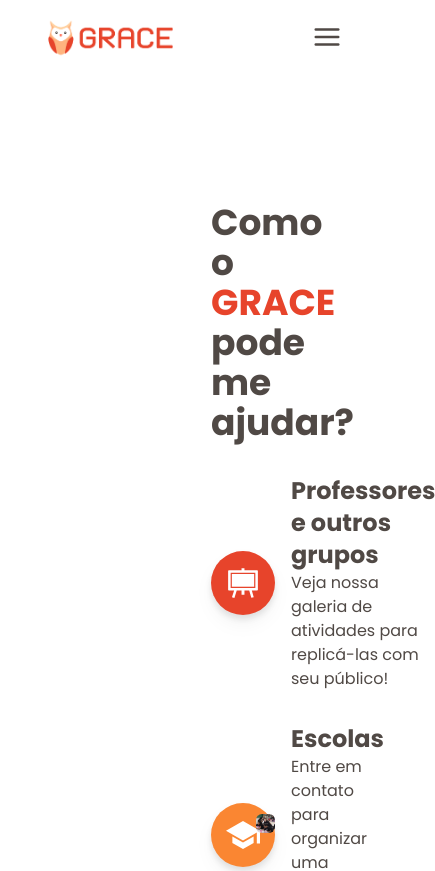
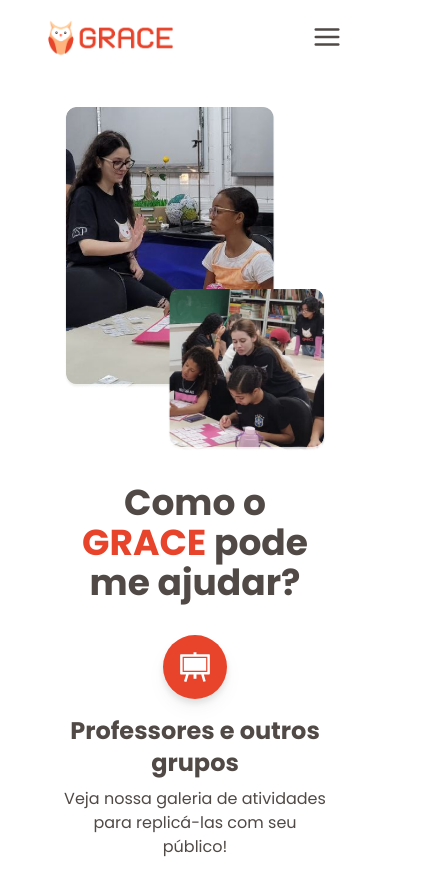
Before and after one commit to petsi-each/Grace-Website, a Next.js app: page / in a window 390 px wide. Shown: the top 871 px of the page, 435 px wide, since content can reach past the window. Built offline with nearby package versions, Linux system fonts and the light colour scheme.

Commit message:
style: add responsiveness

```diff
--- a/src/app/components/ComoGracePodeAjudar.tsx
+++ b/src/app/components/ComoGracePodeAjudar.tsx
@@ -39,20 +39,19 @@
     ]
 
     return (
-        <section className="grid grid-cols-2 gap-8 font-Poppins text-cinzaGrace items-center p-32">
-            <div className="flex flex-col items-center justify-center">
-                <ImageG className="rounded-md z-10 -ml-36" src="/home/grace-ajuda-1.png" width={395} height={526} alt="Membra do GRACE fazendo high five com uma criança" />
-                <ImageG className="rounded-md z-20 -mt-48 -mr-48" src="/home/grace-ajuda-2.png" width={296} height={303} alt="Na frente, membra do GRACE monitorando duas alunas em atividade. Atrás, outra membra auxiliando outras alunas" />
+        <section className="grid grid-cols-1 lg:grid-cols-2 gap-8 font-Poppins text-cinzaGrace items-center p-8 lg:p-32">
+            <div className="flex items-center justify-center mb-18 md:mb-0">
+                <ImageG src="/home/grace-ajuda.png" width={489} height={643} alt="Membras do GRACE interagindo com crianças nas atividades" />
             </div>
             <div>
-                <h2 className="text-4xl font-bold">Como o <span className="text-vermelhoGrace">GRACE</span> pode me ajudar?</h2>
-                <div className="space-y-8 my-8">
+                <h2 className="text-4xl font-bold text-center md:text-left mb-18 md:mb-0">Como o <span className="text-vermelhoGrace">GRACE</span> pode me ajudar?</h2>
+                <div className="space-y-16 my-8 md:space-y-8">
                 {
                     options.map((option, idx) => (
-                        <article className="flex items-center space-x-4" key={idx}>
-                            <span className={`${option.color} drop-shadow-lg rounded-full h-min w-min min-h-16 min-w-16 flex items-center justify-center text-white`}>{option.icon}</span>
+                        <article className="flex  flex-col items-center text-center md:flex-row md:space-x-4 md:text-left" key={idx}>
+                            <span className={`${option.color} drop-shadow-lg rounded-full h-min mb-4 w-min min-h-16 min-w-16 flex items-center justify-center text-white md:mb-0`}>{option.icon}</span>
                             <span>
-                                <h3 className="font-bold text-2xl">{option.title}</h3>
+                                <h3 className="font-bold text-2xl mb-2 md:mb-0">{option.title}</h3>
                                 <p>{option.description}</p>
                             </span>
                         </article>
@@ -61,7 +60,7 @@
                 </div>
 
                 {/* TODO: TROCAR PELO COMPONENTE DE BOTÃO SECUNDÁRIO */}
-                <a className="mt-12 flex items-center justify-end text-vermelhoGrace font-medium rounded-lg text-center drop-shadow py-2 px-6 transition-all hover:drop-shadow-xl transition-all duration-500" href={`mailto:${emailGrace}`}>Entre em contato <FiArrowRight size={16}/></a>
+                <a className="mt-12 flex items-center justify-center text-vermelhoGrace font-medium rounded-lg text-center drop-shadow py-2 px-6 transition-all hover:drop-shadow-xl transition-all duration-500 md:justify-end" href={`mailto:${emailGrace}`}>Entre em contato <FiArrowRight size={16}/></a>
             </div>
         </section>
     );
```
Also changed, not shown: public/home/grace-ajuda.png (added).
